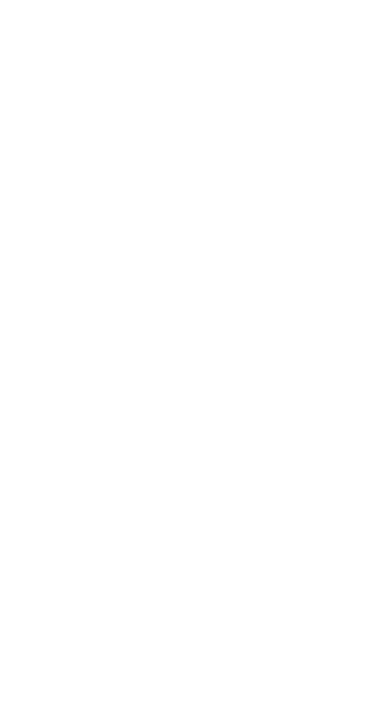
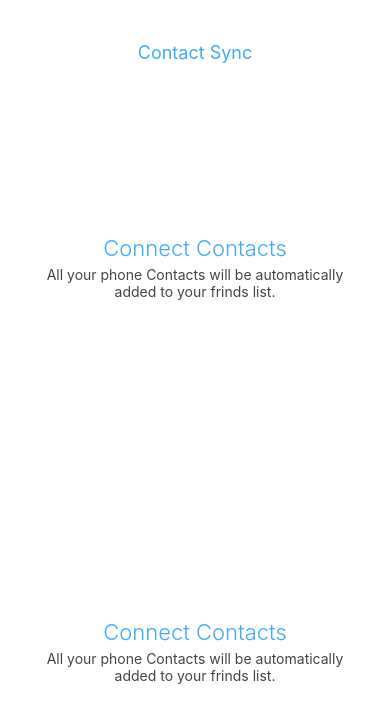
Before and after one commit to RafaelAugustoS/ContactSync, a React Native app: screen / in a window 390 px wide. Shown: the top 722 px of the page. Built offline with nearby package versions, Linux system fonts and the light colour scheme.

Commit message:
Create Components Layout

```diff
--- a/src/App.js
+++ b/src/App.js
@@ -1,10 +1,24 @@
 import React, { Component } from 'react'
-import { View } from 'react-native'
+import { View, StyleSheet } from 'react-native'
+import { Header, List } from './components'
 
 class App extends Component {
     render(){
-        return <View />
+        return(
+            <View style={styles.Container}>
+                <Header />
+
+                <List />
+            </View>
+        )
     }
 }
 
+const styles = StyleSheet.create({
+    Container: {
+        flex: 1,
+        backgroundColor: '#fff'
+    }
+})
+
 export default App
--- /dev/null
+++ b/src/components/Card.js
@@ -0,0 +1,41 @@
+import React, { Component } from 'react'
+import { View, Text, StyleSheet } from 'react-native'
+
+class Card extends Component {
+    render(){
+        return(
+            <View style={styles.Card}>
+                <Text style={styles.Title}>Connect Contacts</Text>
+                <Text style={styles.Sub}>All your phone Contacts will be automatically added to your frinds list.</Text>
+            </View>
+        )
+    }
+}
+
+const styles = StyleSheet.create({
+    Card: {
+        flex: 1,
+        backgroundColor: '#fff',
+        justifyContent: 'center',
+        alignItems: 'center',
+        padding: 30
+    },
+    BgBlue: {
+        backgroundColor: '#3EABF8'
+    },
+    TextWhite: {
+        color: '#fff'
+    },
+    Title: {
+        fontSize: 22,
+        fontWeight: '300',
+        color: '#3EABF8'
+    },
+    Sub: {
+        textAlign: 'center',
+        marginTop: 5,
+        color: '#444'
+    }
+})
+
+export { Card }
--- /dev/null
+++ b/src/components/Header.js
@@ -0,0 +1,26 @@
+import React from 'react'
+import { View, Text, StyleSheet } from 'react-native'
+
+const Header = () => {
+    return(
+        <View style={styles.Header}>
+            <Text style={styles.Title}>Contact Sync</Text>
+        </View>
+    )
+}
+
+const styles = StyleSheet.create({
+    Header: {
+        height: 75,
+        backgroundColor: '#fff',
+        justifyContent: 'center',
+        alignItems: 'center',
+        paddingTop: 30
+    },
+    Title: {
+        color: '#3EABF8',
+        fontSize: 18
+    }
+})
+
+export { Header }
--- /dev/null
+++ b/src/components/List.js
@@ -0,0 +1,22 @@
+import React, { Component } from 'react'
+import { View, Text, StyleSheet } from 'react-native'
+import { Card } from './'
+
+class List extends Component {
+    render(){
+        return(
+            <View style={styles.Container}>
+                <Card />
+                <Card />
+            </View>
+        )
+    }
+}
+
+const styles = StyleSheet.create({
+    Container: {
+        flex: 1
+    }
+})
+
+export { List }
--- /dev/null
+++ b/src/components/index.js
@@ -0,0 +1,3 @@
+export * from './Header'
+export * from './List'
+export * from './Card'
```
